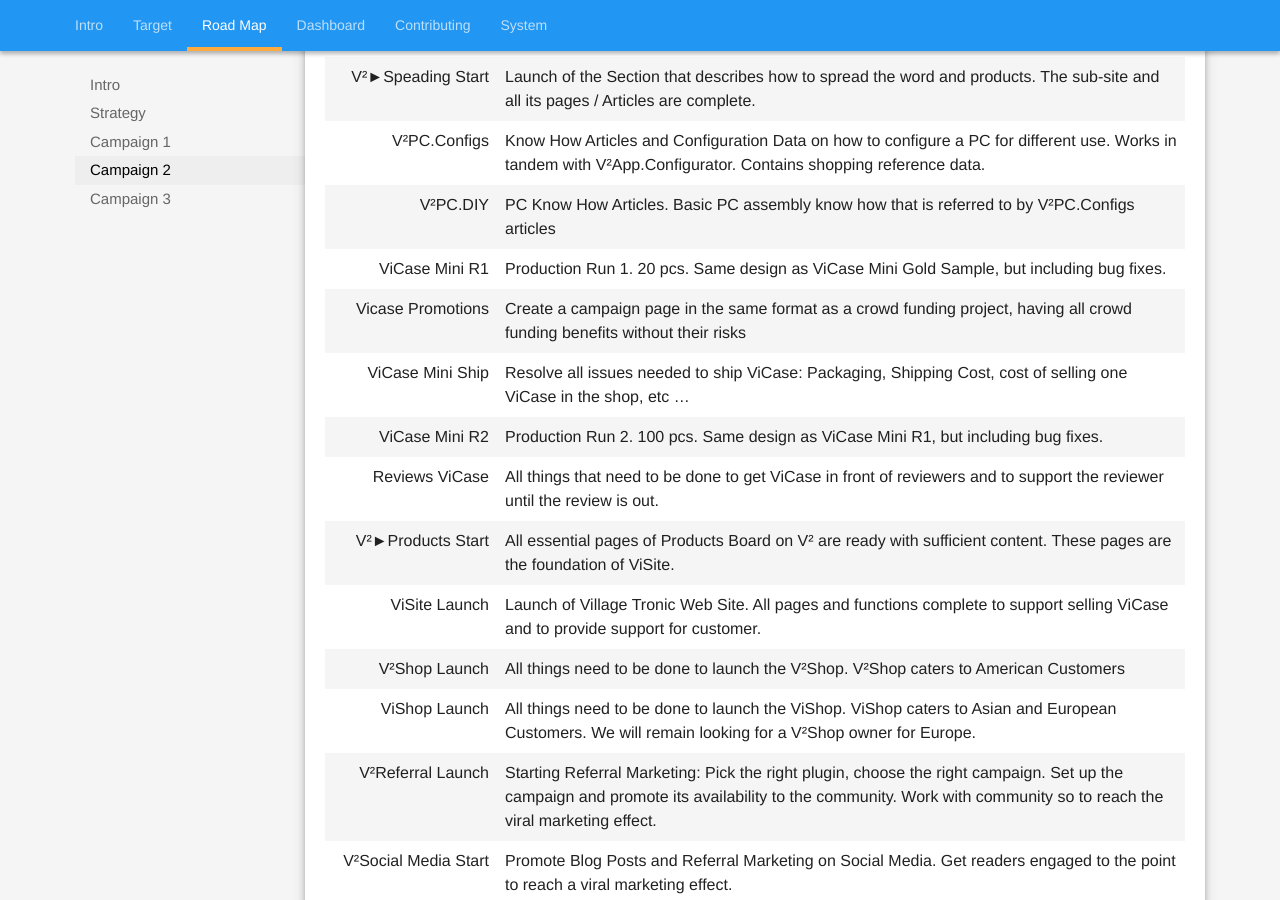
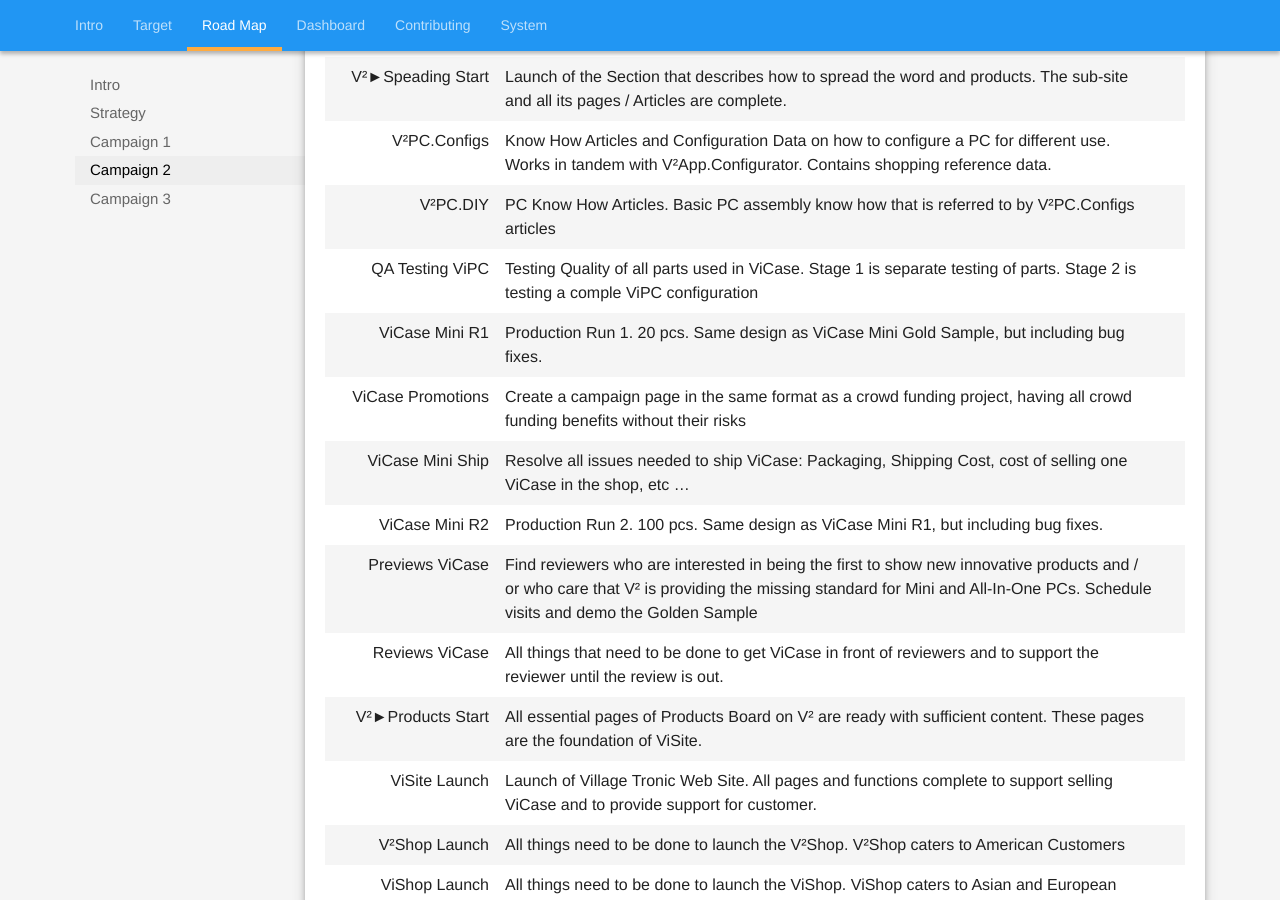
Before and after one commit to V-Squared/v2-Plan, a Jekyll site: the page built from road-map/campaign02.md, in a window 1280 px wide and 900 px high, scrolled down 626 px. Built offline with Jekyll 4.4.1, drawn with Linux system fonts in a browser that asks for light colours.

Commit message:
Added Milestones: QA Testing ViPC & Previews ViCase

```diff
--- a/road-map/campaign02.md
+++ b/road-map/campaign02.md
@@ -5,6 +5,7 @@ subtitle: Begin shipping ViCase and ViPC while increasing awareness of V² Modul
 abstract: V²Case has been developed with the Community. This is our opportunity to give back with Community discounts on ViCase and ViPC Trailblazer Products. Check out the innovative ViCase and ViPC products in the V²Shop. Help us promote the V² Shop by telling your friends to help us reach our stretch goal and you will earn free bonus products. The final goal of this campaign is to reach enough awareness to launch the Press & Shop Campaign 3.
 issueNo: 98
 readiness:
+   - is-complete
    - is-complete
    - is-active
 ---
@@ -19,10 +20,12 @@ readiness:
 |    V²►Speading Start | Launch of the Section that describes how to spread the word and products. The sub-site and all its pages / Articles are complete.                                                                                         |
 |         V²PC.Configs | Know How Articles and Configuration Data on how to configure a PC for different use. Works in tandem with V²App.Configurator. Contains shopping reference data.                                                           |
 |             V²PC.DIY | PC Know How Articles. Basic PC assembly know how that is referred to by V²PC.Configs articles                                                                                                                             |
+|      QA Testing ViPC | Testing Quality of all parts used in ViCase. Stage 1 is separate testing of parts. Stage 2 is testing a comple ViPC configuration |
 |       ViCase Mini R1 | Production Run 1. 20 pcs. Same design as ViCase Mini Gold Sample, but including bug fixes.                                                                                                                                |
-| Vicase Promotions | Create a campaign page in the same format as a crowd funding project, having all crowd funding benefits without their risks |
+|    ViCase Promotions | Create a campaign page in the same format as a crowd funding project, having all crowd funding benefits without their risks |
 |     ViCase Mini Ship | Resolve all issues needed to ship ViCase: Packaging, Shipping Cost, cost of selling one ViCase in the shop, etc ...                                                                                                       |
 |       ViCase Mini R2 | Production Run 2. 100 pcs. Same design as ViCase Mini R1, but including bug fixes.                                                                                                                                        |
+|      Previews ViCase | Find reviewers who are interested in being the first to show new innovative products and / or who care that V² is providing the missing standard for Mini and All-In-One PCs. Schedule visits and demo the Golden Sample |                                                                                                  |
 |       Reviews ViCase | All things that need to be done to get ViCase in front of reviewers and to support the reviewer until the review is out.                                                                                                  |
 |    V²►Products Start | All essential pages of Products Board on V² are ready with sufficient content. These pages are the foundation of ViSite. |
 |        ViSite Launch | Launch of Village Tronic Web Site. All pages and functions complete to support selling ViCase and to provide support for customer.                                                                                        |
```
